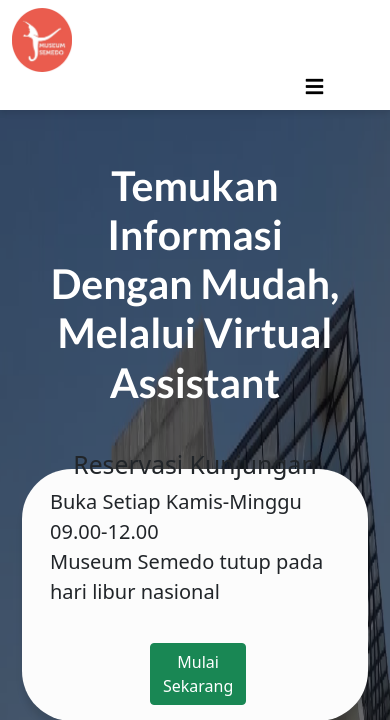
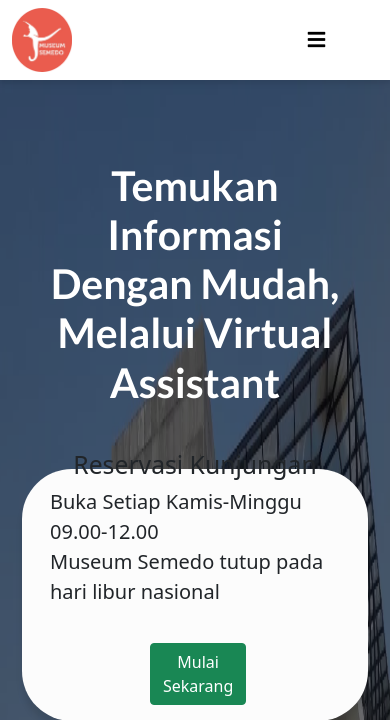
Before and after one commit to Doni224/FtMuseumSemedo, a Flask app: page / in a window 390 px wide; the page is wider, and only the part inside the window is pictured. Shown: the top 720 px of that part. Run offline with Flask 3, Linux system fonts and the light colour scheme; data that the repository does not hold is empty; parts of the project's set-up code (start-up, migrations or seed data) failed here and were passed over; some libraries are stand-ins or nearby versions.

Commit message:
chatup29

```diff
--- a/templates/navbar.html
+++ b/templates/navbar.html
@@ -25,13 +25,13 @@
                 margin-left: 75%;
             }
         }
-        /*@media only screen and (max-width: 400px) {
+        @media only screen and (max-width: 400px) {
              button.navbar-toggler{
-                margin-left: 150px;
+                margin-left: 50%;
 
 
             }
-        } */
+        }
         </style>
 </head>
 <div  class="container-fluid bg-white navigation">
```
